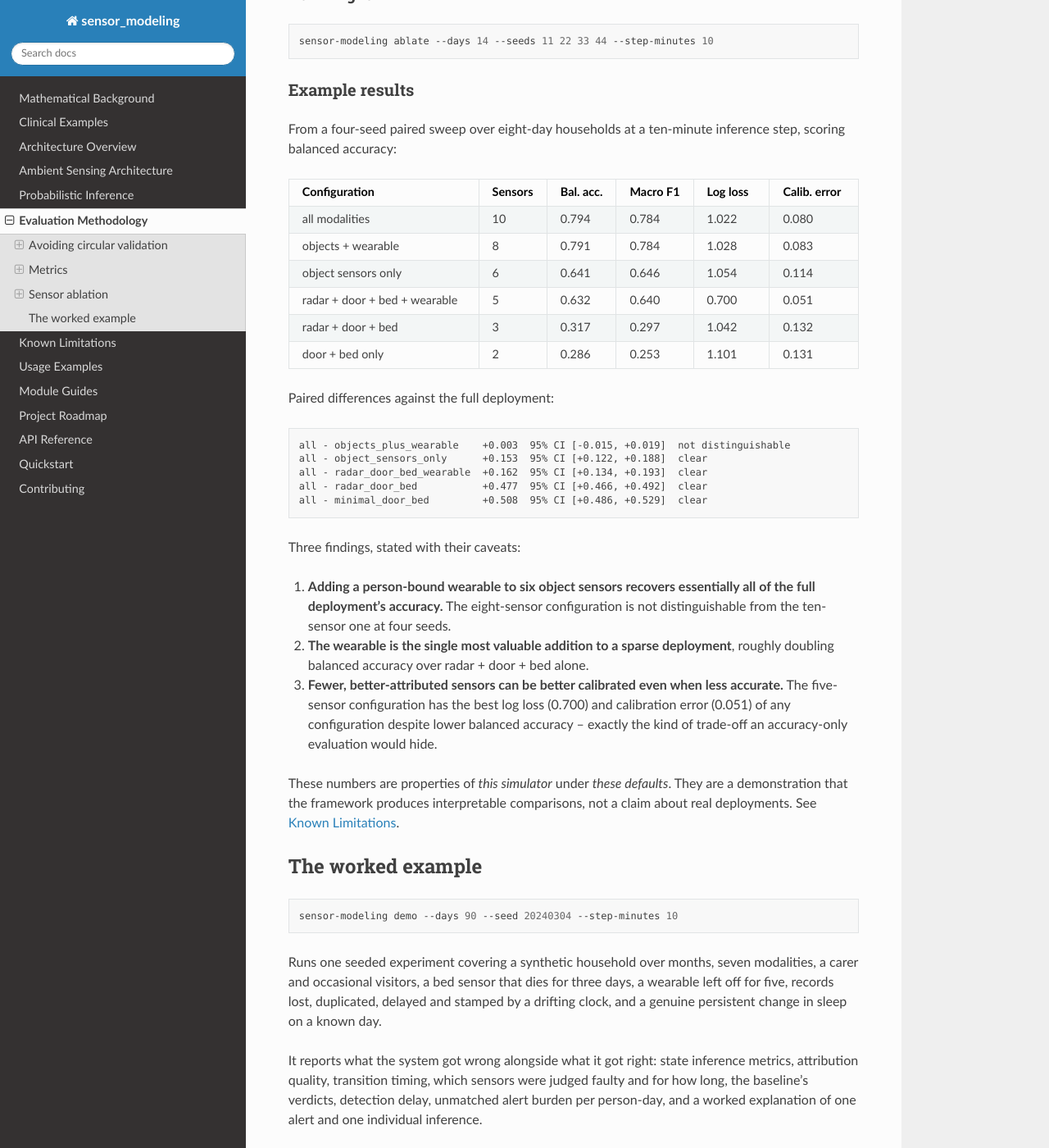
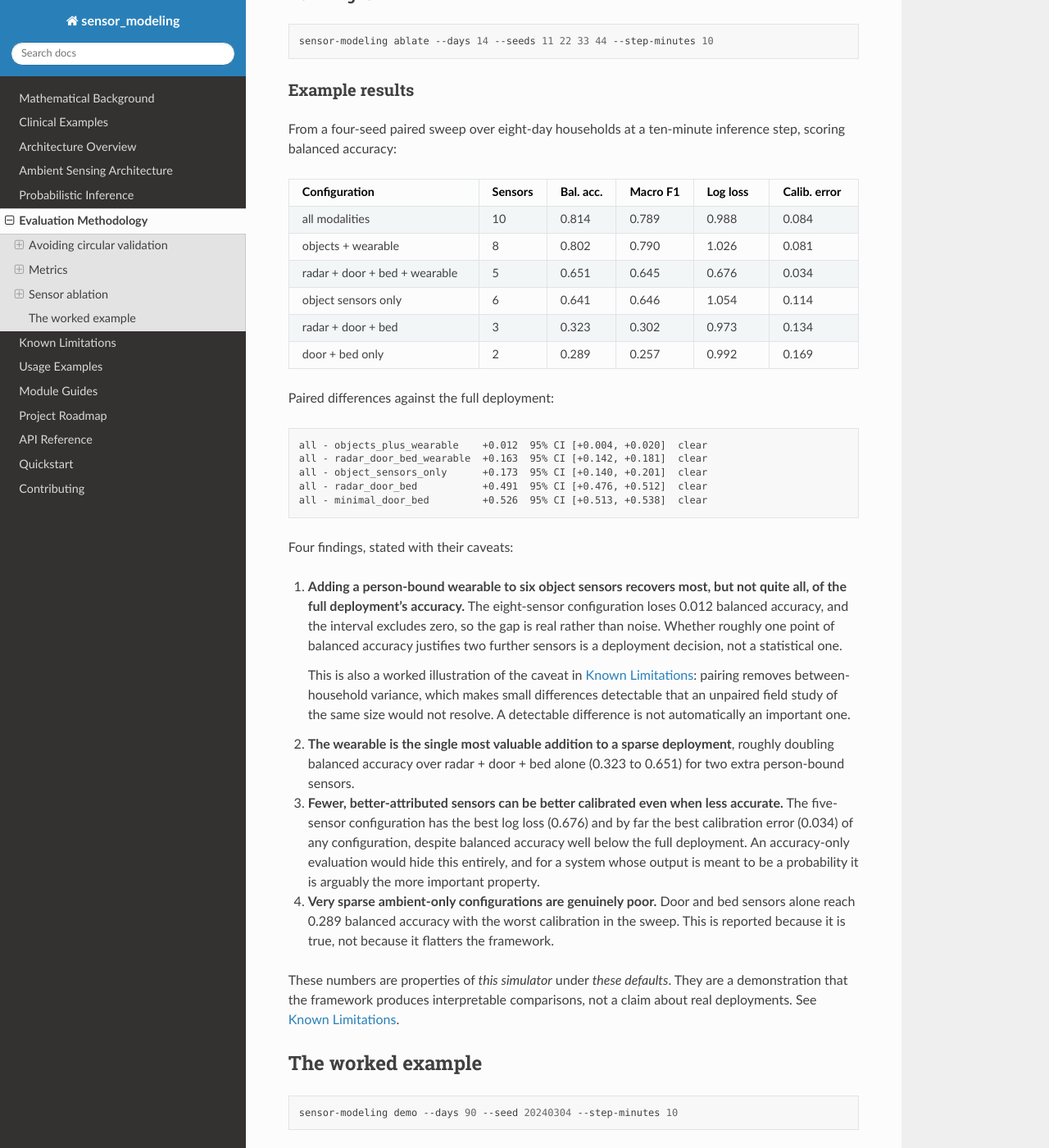
Before and after one commit to DiogoRibeiro7/behavioral-sensing-research, a Sphinx documentation site: the page built from docs/evaluation.rst, in a window 1280 px wide and 1400 px high, scrolled down 2751 px. Shown: the whole window at 82% size. Built offline with Sphinx 7.4.7 and the Read the Docs theme 3.1.0, drawn with Linux system fonts in a browser that asks for light colours.

Commit message:
docs: regenerate ablation results and correct a weakened headline claim
The published ablation numbers predated the sensor-health fixes, which
changed what the pipeline produces. Regenerated on the current code, and the
interpretation corrected where it no longer holds.

The previous headline was that adding a wearable to six object sensors was
"not distinguishable" from the full ten-sensor deployment (+0.003, 95% CI
[-0.015, +0.019]). On the current code the gap is +0.012 with a 95% CI of
[+0.004, +0.020], which excludes zero. The honest statement is therefore
weaker than the one it replaces: the eight-sensor configuration recovers
most, but not quite all, of the full deployment's accuracy, and whether one
point of balanced accuracy justifies two more sensors is a deployment
decision rather than a statistical one.

That reversal is itself a useful illustration of a caveat already recorded
in the limitations page: pairing removes between-household variance, so it
resolves small differences that an unpaired field study of the same size
would not. A detectable difference is not automatically an important one,
and the docs now say so at the point where the temptation arises.

Also promotes a finding that was previously buried: the five-sensor
configuration has by far the best calibration error (0.034) of any
configuration despite much lower balanced accuracy. For a system whose
output is meant to be a probability that is arguably the more important
property, and an accuracy-only evaluation would have hidden it entirely.

```diff
--- a/docs/evaluation.rst
+++ b/docs/evaluation.rst
@@ -160,66 +160,82 @@ inference step, scoring balanced accuracy:
      - Calib. error
    * - all modalities
      - 10
-     - 0.794
-     - 0.784
-     - 1.022
-     - 0.080
+     - 0.814
+     - 0.789
+     - 0.988
+     - 0.084
    * - objects + wearable
      - 8
-     - 0.791
-     - 0.784
-     - 1.028
-     - 0.083
+     - 0.802
+     - 0.790
+     - 1.026
+     - 0.081
+   * - radar + door + bed + wearable
+     - 5
+     - 0.651
+     - 0.645
+     - 0.676
+     - 0.034
    * - object sensors only
      - 6
      - 0.641
      - 0.646
      - 1.054
      - 0.114
-   * - radar + door + bed + wearable
-     - 5
-     - 0.632
-     - 0.640
-     - 0.700
-     - 0.051
    * - radar + door + bed
      - 3
-     - 0.317
-     - 0.297
-     - 1.042
-     - 0.132
+     - 0.323
+     - 0.302
+     - 0.973
+     - 0.134
    * - door + bed only
      - 2
-     - 0.286
-     - 0.253
-     - 1.101
-     - 0.131
+     - 0.289
+     - 0.257
+     - 0.992
+     - 0.169
 
 Paired differences against the full deployment:
 
 .. code-block:: text
 
-    all - objects_plus_wearable    +0.003  95% CI [-0.015, +0.019]  not distinguishable
-    all - object_sensors_only      +0.153  95% CI [+0.122, +0.188]  clear
-    all - radar_door_bed_wearable  +0.162  95% CI [+0.134, +0.193]  clear
-    all - radar_door_bed           +0.477  95% CI [+0.466, +0.492]  clear
-    all - minimal_door_bed         +0.508  95% CI [+0.486, +0.529]  clear
+    all - objects_plus_wearable    +0.012  95% CI [+0.004, +0.020]  clear
+    all - radar_door_bed_wearable  +0.163  95% CI [+0.142, +0.181]  clear
+    all - object_sensors_only      +0.173  95% CI [+0.140, +0.201]  clear
+    all - radar_door_bed           +0.491  95% CI [+0.476, +0.512]  clear
+    all - minimal_door_bed         +0.526  95% CI [+0.513, +0.538]  clear
 
-Three findings, stated with their caveats:
+Four findings, stated with their caveats:
 
-1. **Adding a person-bound wearable to six object sensors recovers essentially
-   all of the full deployment's accuracy.** The eight-sensor configuration is
-   not distinguishable from the ten-sensor one at four seeds.
+1. **Adding a person-bound wearable to six object sensors recovers most, but
+   not quite all, of the full deployment's accuracy.** The eight-sensor
+   configuration loses 0.012 balanced accuracy, and the interval excludes
+   zero, so the gap is real rather than noise. Whether roughly one point of
+   balanced accuracy justifies two further sensors is a deployment decision,
+   not a statistical one.
+
+   This is also a worked illustration of the caveat in
+   :doc:`limitations`: pairing removes between-household variance, which
+   makes small differences detectable that an unpaired field study of the
+   same size would not resolve. A detectable difference is not automatically
+   an important one.
 
 2. **The wearable is the single most valuable addition to a sparse
    deployment**, roughly doubling balanced accuracy over radar + door + bed
-   alone.
+   alone (0.323 to 0.651) for two extra person-bound sensors.
 
 3. **Fewer, better-attributed sensors can be better calibrated even when less
-   accurate.** The five-sensor configuration has the best log loss (0.700) and
-   calibration error (0.051) of any configuration despite lower balanced
-   accuracy -- exactly the kind of trade-off an accuracy-only evaluation would
-   hide.
+   accurate.** The five-sensor configuration has the best log loss (0.676)
+   and by far the best calibration error (0.034) of any configuration,
+   despite balanced accuracy well below the full deployment. An
+   accuracy-only evaluation would hide this entirely, and for a system whose
+   output is meant to be a probability it is arguably the more important
+   property.
+
+4. **Very sparse ambient-only configurations are genuinely poor.** Door and
+   bed sensors alone reach 0.289 balanced accuracy with the worst
+   calibration in the sweep. This is reported because it is true, not
+   because it flatters the framework.
 
 These numbers are properties of *this simulator* under *these defaults*. They
 are a demonstration that the framework produces interpretable comparisons, not
```
Also changed, not shown: README.md (+6 -4 lines), 6 other files.
